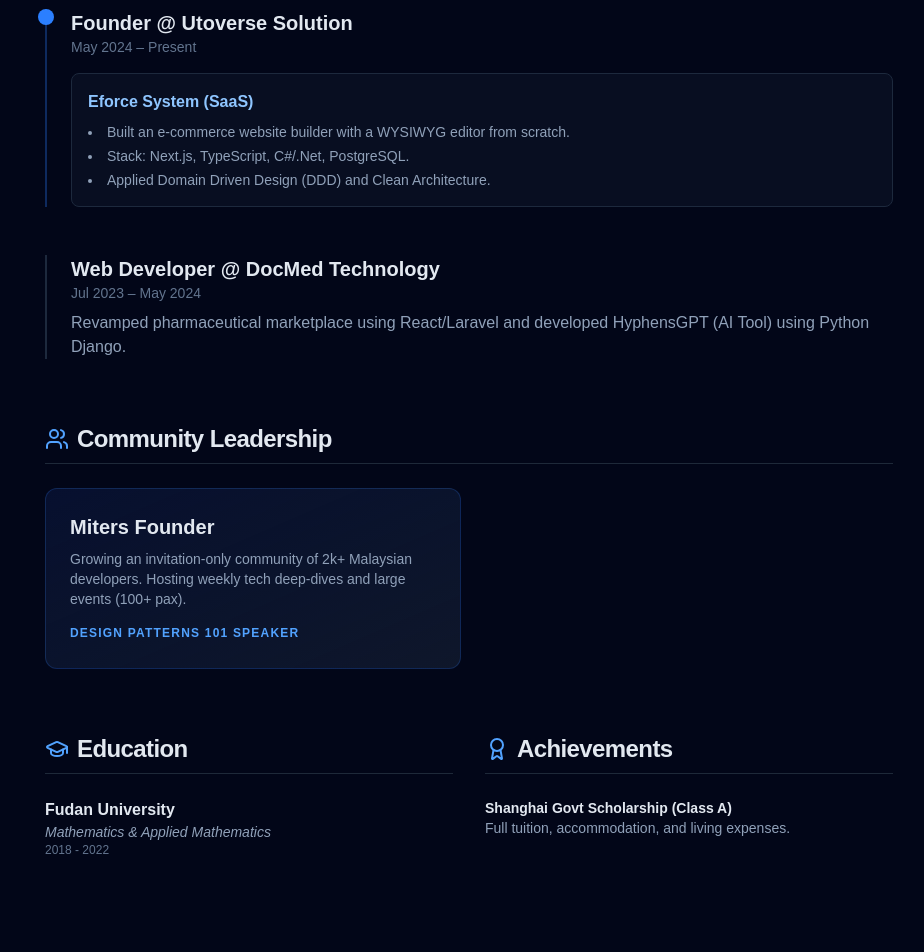
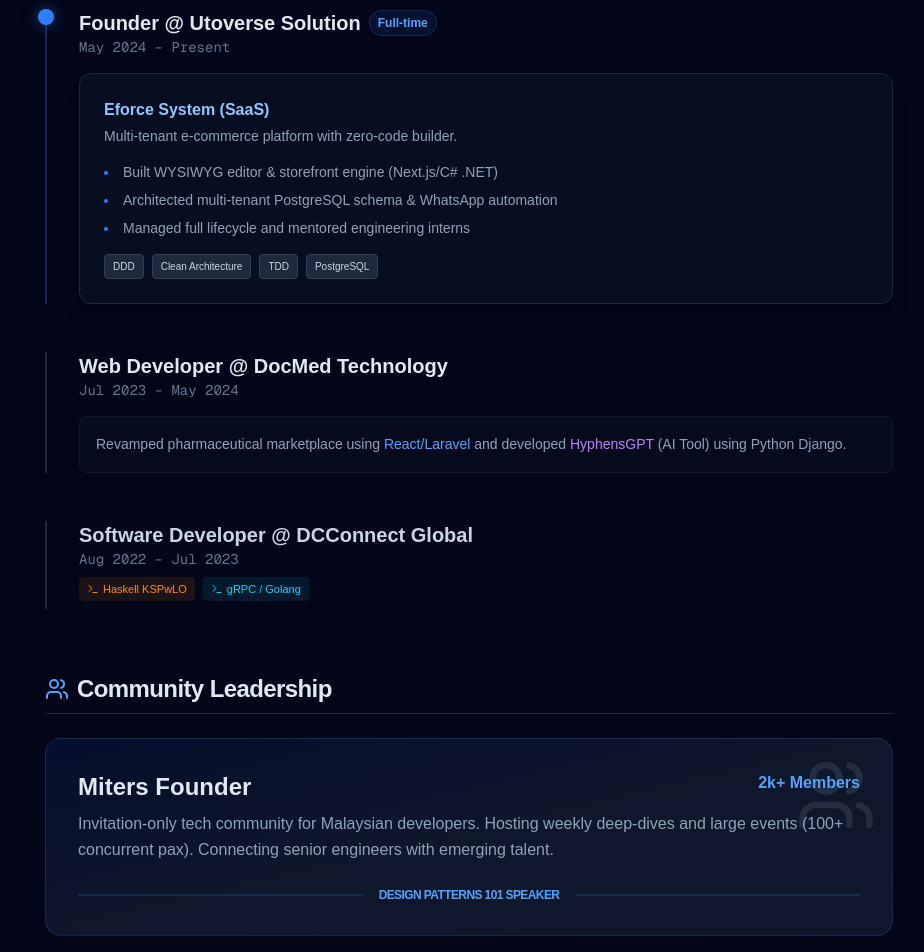
Before and after one commit to yyueniao/online-resume, a Next.js app: page / in a window 1280 px wide. Shown: the part 400-1352 px from the top of the page, without its empty margins (171-1095 px from the left). Built offline with nearby package versions, Linux system fonts and the light colour scheme.

Commit message:
feat(Body): enrich content

```diff
--- a/app/Body.tsx
+++ b/app/Body.tsx
@@ -2,110 +2,268 @@
 import { ReactNode } from "react";
 import Section from "./Section";
 import { motion } from "framer-motion";
-import { Code2, Users, GraduationCap, Award } from "lucide-react";
+import {
+	Code2,
+	Users,
+	GraduationCap,
+	Award,
+	ExternalLink,
+	Terminal,
+} from "lucide-react";
+
+const containerVariants = {
+	initial: {},
+	whileInView: {
+		transition: {
+			staggerChildren: 0.2, // Items pop up one by one
+		},
+	},
+};
+
+const fadeInUp = {
+	initial: { opacity: 0, y: 30 },
+	whileInView: {
+		opacity: 1,
+		y: 0,
+		transition: {
+			type: "spring" as const,
+			damping: 20,
+			stiffness: 100,
+		},
+	},
+	viewport: { once: true, amount: 0.2 },
+};
 
 export default function Body(): ReactNode {
 	return (
-		<>
+		<motion.div
+			initial="initial"
+			whileInView="whileInView"
+			variants={containerVariants}
+			viewport={{ once: true }}
+			className="max-w-4xl mx-auto space-y-16 pb-20"
+		>
+			{/* WORK EXPERIENCE SECTION */}
 			<Section
 				title="Work Experience"
 				icon={<Code2 className="text-blue-400" size={24} />}
 			>
 				<div className="space-y-12">
-					<div className="relative pl-6 border-l-2 border-blue-500/30">
-						<div className="absolute -left-[9px] top-0 w-4 h-4 rounded-full bg-blue-500" />
-						<h3 className="text-xl font-bold">
+					{/* UTOVERSE */}
+					<motion.div
+						variants={fadeInUp}
+						className="relative pl-8 border-l-2 border-blue-500/30"
+					>
+						<motion.div
+							initial={{ scale: 0 }}
+							whileInView={{ scale: 1 }}
+							className="absolute -left-[9px] top-0 w-4 h-4 rounded-full bg-blue-500 shadow-[0_0_15px_rgba(59,130,246,0.5)]"
+						/>
+						<h3 className="text-xl font-bold flex items-center gap-2">
 							Founder @ Utoverse Solution
+							<span className="text-xs bg-blue-500/10 text-blue-400 px-2 py-1 rounded-full border border-blue-500/20">
+								Full-time
+							</span>
 						</h3>
-						<p className="text-sm text-slate-500 mb-4">
+						<p className="text-sm text-slate-500 mb-4 font-mono">
 							May 2024 – Present
 						</p>
-						<div className="bg-slate-900/50 p-4 rounded-lg border border-slate-800 hover:border-blue-500/50 transition-colors">
-							<h4 className="font-semibold text-blue-300">
+
+						<motion.div
+							whileHover={{ y: -5 }}
+							className="group bg-slate-900/50 p-6 rounded-xl border border-slate-800 hover:border-blue-500/50 transition-all shadow-xl"
+						>
+							<h4 className="font-semibold text-blue-300 flex justify-between">
 								Eforce System (SaaS)
+								<ExternalLink
+									size={14}
+									className="opacity-0 group-hover:opacity-100 transition-opacity"
+								/>
 							</h4>
-							<ul className="list-disc list-inside text-slate-400 space-y-1 text-sm mt-2">
+							<p className="text-slate-400 text-sm mt-1">
+								Multi-tenant e-commerce platform with zero-code
+								builder.
+							</p>
+							<ul className="list-disc list-inside text-slate-400 space-y-2 text-sm mt-4 marker:text-blue-500">
 								<li>
-									Built an e-commerce website builder with a
-									WYSIWYG editor from scratch.
+									Built WYSIWYG editor & storefront engine
+									(Next.js/C# .NET)
 								</li>
 								<li>
-									Stack: Next.js, TypeScript, C#/.Net,
-									PostgreSQL.
+									Architected multi-tenant PostgreSQL schema &
+									WhatsApp automation
 								</li>
 								<li>
-									Applied Domain Driven Design (DDD) and Clean
-									Architecture.
+									Managed full lifecycle and mentored
+									engineering interns
 								</li>
 							</ul>
+							<div className="mt-4 flex flex-wrap gap-2">
+								{[
+									"DDD",
+									"Clean Architecture",
+									"TDD",
+									"PostgreSQL",
+								].map((tag) => (
+									<span
+										key={tag}
+										className="text-[10px] bg-slate-800 text-slate-300 px-2 py-1 rounded border border-slate-700"
+									>
+										{tag}
+									</span>
+								))}
 							</div>
-					</div>
+						</motion.div>
+					</motion.div>
 
-					<div className="relative pl-6 border-l-2 border-slate-800">
+					{/* DOCMED */}
+					<motion.div
+						variants={fadeInUp}
+						className="relative pl-8 border-l-2 border-slate-800"
+					>
 						<h3 className="text-xl font-bold">
 							Web Developer @ DocMed Technology
 						</h3>
-						<p className="text-sm text-slate-500">
+						<p className="text-sm text-slate-500 font-mono">
 							Jul 2023 – May 2024
 						</p>
-						<p className="text-slate-400 mt-2">
-							Revamped pharmaceutical marketplace using
-							React/Laravel and developed HyphensGPT (AI Tool)
-							using Python Django.
+						<div className="mt-4 grid gap-3">
+							<div className="p-4 bg-slate-900/30 rounded-lg border border-slate-800/50">
+								<p className="text-slate-400 text-sm leading-relaxed">
+									Revamped pharmaceutical marketplace using{" "}
+									<span className="text-blue-400">
+										React/Laravel
+									</span>{" "}
+									and developed{" "}
+									<span className="text-purple-400">
+										HyphensGPT
+									</span>{" "}
+									(AI Tool) using Python Django.
 								</p>
 							</div>
 						</div>
-			</Section>
+					</motion.div>
 
-			<Section
-				title="Community Leadership"
-				icon={<Users className="text-blue-400" size={24} />}
+					{/* DCCONNECT */}
+					<motion.div
+						variants={fadeInUp}
+						className="relative pl-8 border-l-2 border-slate-800"
 					>
-				<div className="grid md:grid-cols-2 gap-4">
-					<motion.div
-						whileHover={{ scale: 1.02 }}
-						className="p-6 bg-gradient-to-br from-blue-900/20 to-slate-900 border border-blue-500/20 rounded-xl"
-					>
-						<h3 className="text-xl font-bold mb-2">
-							Miters Founder
+						<h3 className="text-xl font-bold text-slate-300">
+							Software Developer @ DCConnect Global
 						</h3>
-						<p className="text-slate-400 text-sm">
-							Growing an invitation-only community of 2k+
-							Malaysian developers. Hosting weekly tech deep-dives
-							and large events (100+ pax).
+						<p className="text-sm text-slate-500 font-mono">
+							Aug 2022 – Jul 2023
 						</p>
-						<div className="mt-4 inline-flex items-center gap-1 text-xs font-bold text-blue-400 uppercase tracking-widest">
-							Design Patterns 101 Speaker
+						<div className="mt-2 flex gap-2 overflow-x-auto pb-2 no-scrollbar">
+							<span className="flex items-center gap-1 text-[11px] text-orange-400 bg-orange-400/10 px-2 py-1 rounded">
+								<Terminal size={12} /> Haskell KSPwLO
+							</span>
+							<span className="flex items-center gap-1 text-[11px] text-cyan-400 bg-cyan-400/10 px-2 py-1 rounded">
+								<Terminal size={12} /> gRPC / Golang
+							</span>
 						</div>
 					</motion.div>
 				</div>
 			</Section>
 
+			{/* COMMUNITY LEADERSHIP */}
+			<Section
+				title="Community Leadership"
+				icon={<Users className="text-blue-400" size={24} />}
+			>
+				<motion.div
+					variants={fadeInUp}
+					whileHover={{ scale: 1.01 }}
+					className="p-8 bg-gradient-to-br from-blue-600/10 via-slate-900 to-slate-900 border border-blue-500/20 rounded-2xl relative overflow-hidden group"
+				>
+					<div className="absolute top-0 right-0 p-4 opacity-10 group-hover:opacity-30 transition-opacity">
+						<Users size={80} />
+					</div>
+					<div className="relative z-10">
+						<div className="flex justify-between items-start">
+							<h3 className="text-2xl font-bold mb-2">
+								Miters Founder
+							</h3>
+							<span className="text-blue-400 font-bold">
+								2k+ Members
+							</span>
+						</div>
+						<p className="text-slate-400 leading-relaxed mb-6">
+							Invitation-only tech community for Malaysian
+							developers. Hosting weekly deep-dives and large
+							events (100+ concurrent pax). Connecting senior
+							engineers with emerging talent.
+						</p>
+						<div className="flex items-center gap-4">
+							<div className="h-[2px] flex-1 bg-blue-500/20" />
+							<span className="text-xs font-bold text-blue-400 uppercase tracking-tighter">
+								Design Patterns 101 Speaker
+							</span>
+							<div className="h-[2px] flex-1 bg-blue-500/20" />
+						</div>
+					</div>
+				</motion.div>
+			</Section>
+
 			{/* EDUCATION & AWARDS */}
 			<div className="grid md:grid-cols-2 gap-8">
+				<motion.div variants={fadeInUp}>
 					<Section
 						title="Education"
-					icon={<GraduationCap className="text-blue-400" size={24} />}
+						icon={
+							<GraduationCap
+								className="text-blue-400"
+								size={24}
+							/>
+						}
 					>
-					<h3 className="font-bold">Fudan University</h3>
-					<p className="text-slate-400 italic text-sm">
+						<div className="group p-4 hover:bg-slate-900/50 rounded-xl transition-colors">
+							<h3 className="font-bold text-lg">
+								Fudan University
+							</h3>
+							<p className="text-blue-400 italic text-sm">
 								Mathematics & Applied Mathematics
 							</p>
-					<p className="text-slate-500 text-xs">2018 - 2022</p>
+							<p className="text-slate-500 text-xs mt-2">
+								2018 - 2022 • Shanghai, China
+							</p>
+							<p className="text-slate-400 text-xs mt-3 leading-relaxed">
+								Focus on Graph Theory, Deep Learning, and
+								Mathematical Modeling.
+							</p>
+						</div>
 					</Section>
+				</motion.div>
 
+				<motion.div variants={fadeInUp}>
 					<Section
 						title="Achievements"
 						icon={<Award className="text-blue-400" size={24} />}
 					>
-					<div className="text-sm text-slate-400">
-						<p className="font-bold text-slate-200">
+						<div className="p-4 bg-blue-500/5 border border-blue-500/20 rounded-xl">
+							<p className="font-bold text-blue-100">
 								Shanghai Govt Scholarship (Class A)
 							</p>
-						<p>Full tuition, accommodation, and living expenses.</p>
+							<p className="text-slate-400 text-sm mt-1">
+								Full-ride scholarship covering tuition, housing,
+								and stipends.
+							</p>
+							<div className="mt-4 h-1 w-full bg-slate-800 rounded-full overflow-hidden">
+								<motion.div
+									initial={{ width: 0 }}
+									whileInView={{ width: "100%" }}
+									transition={{
+										duration: 1.5,
+										ease: "easeOut",
+									}}
+									className="h-full bg-blue-500"
+								/>
+							</div>
 						</div>
 					</Section>
+				</motion.div>
 			</div>
-		</>
+		</motion.div>
 	);
 }
```
Lines whose indentation alone changed are shown as unchanged.
